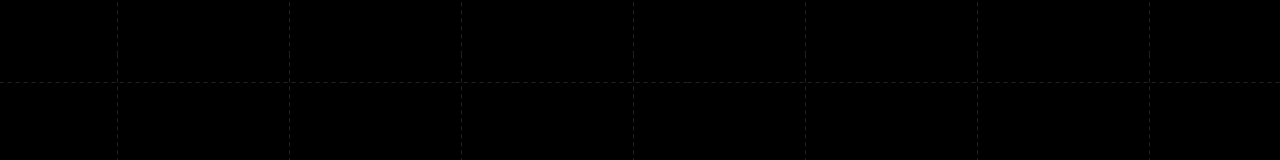
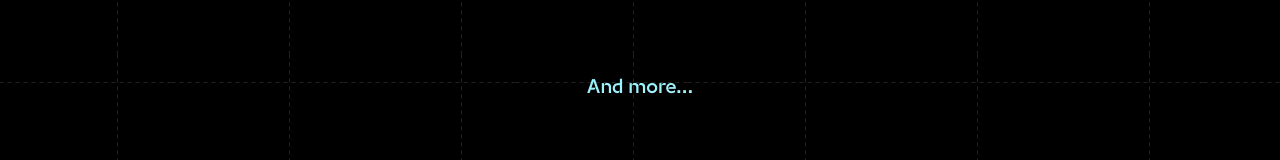
Before and after one commit to delvtech/delv-website, a React (Vite) app: page /team in a window 1280 px wide. Shown: the part 3213-3373 px from the top of the page. Built offline with nearby package versions, Linux system fonts and the light colour scheme.

Commit message:
Add "And more..."

```diff
--- a/src/pages/Team.tsx
+++ b/src/pages/Team.tsx
@@ -225,6 +225,9 @@ export function Team() {
             alt="Robot Ventures"
           />
         </div>
+        <p className="gradient-text mt-20 text-center font-incise text-2xl">
+          And more...
+        </p>
       </div>
     </>
   );
```
